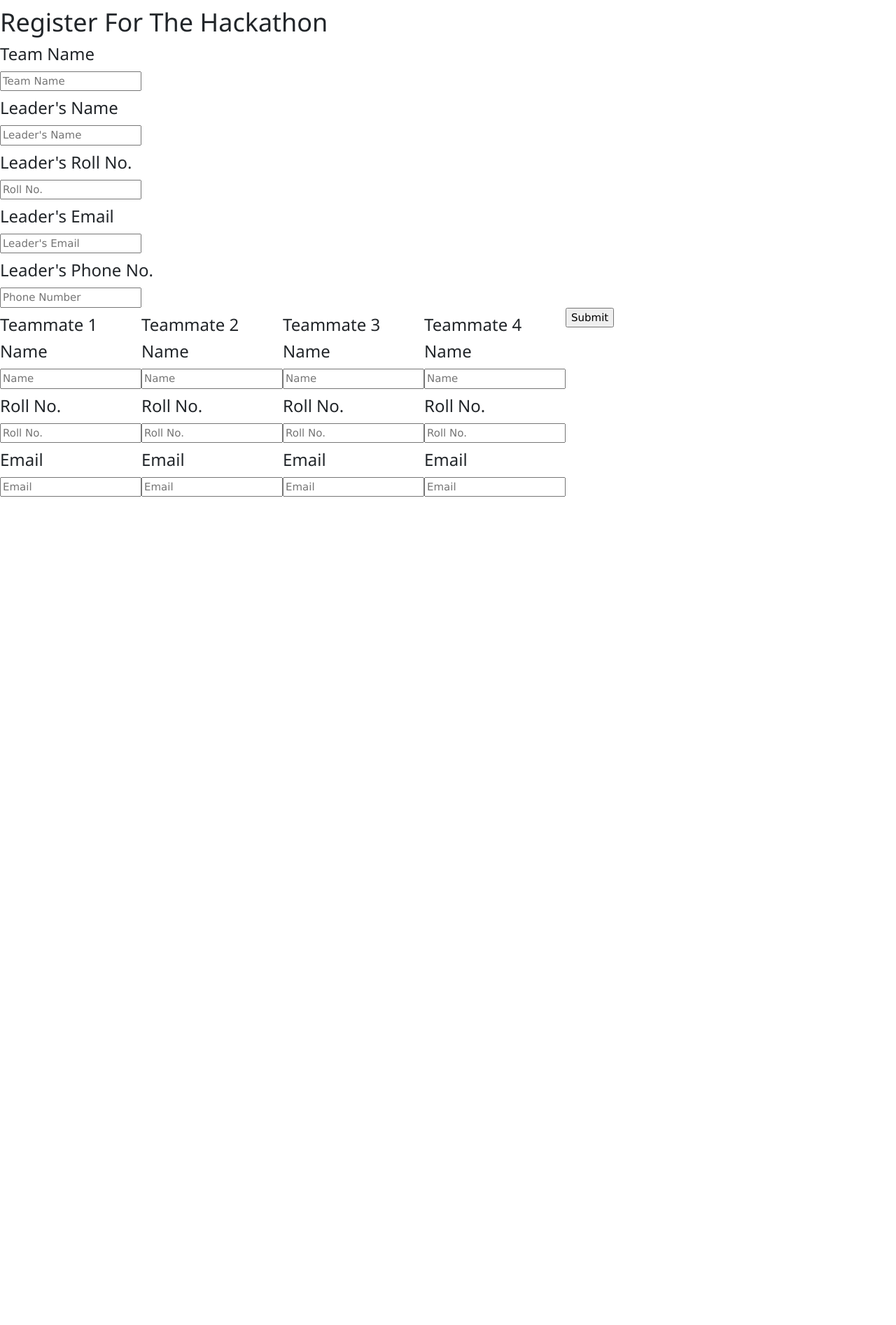
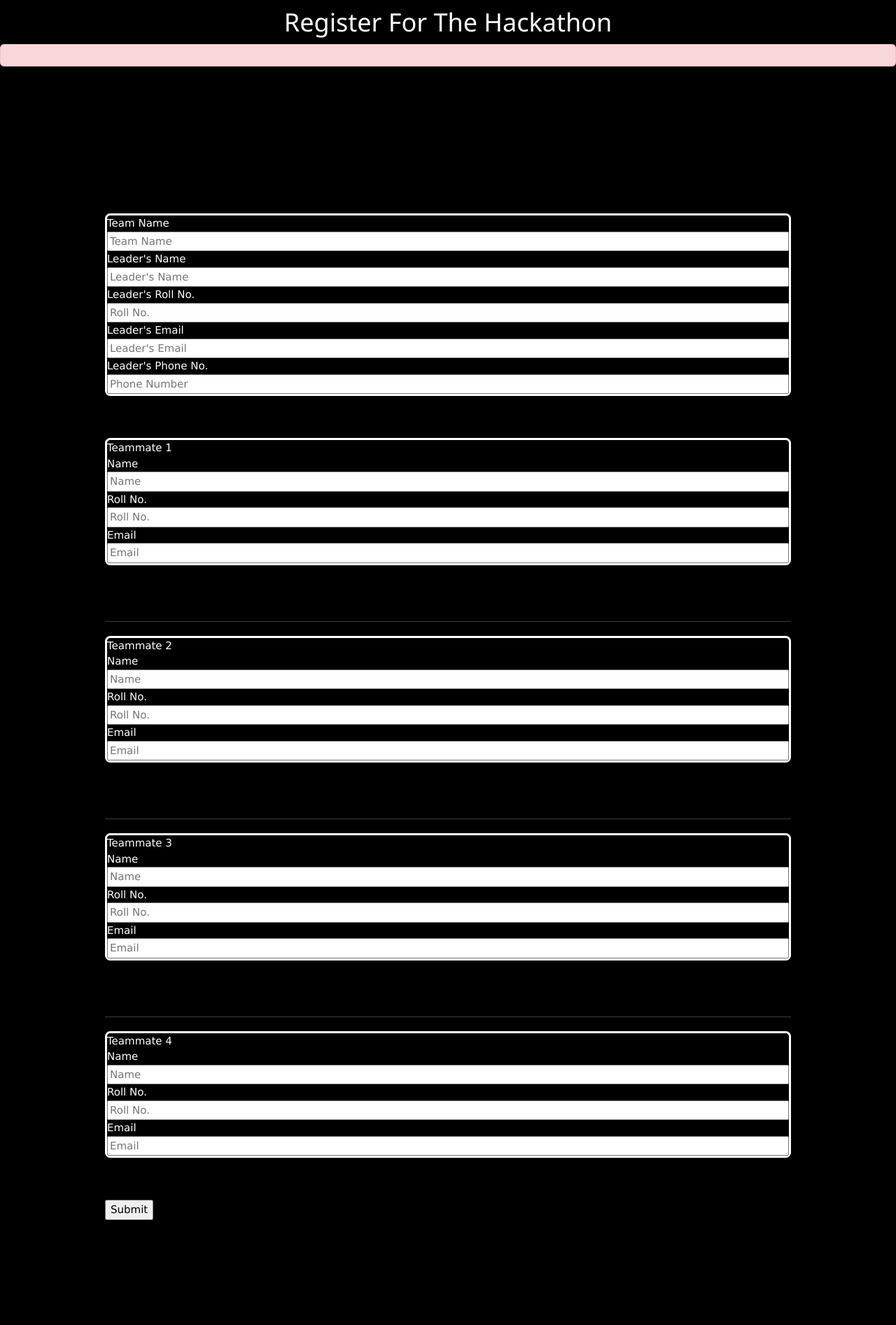
Before and after one commit to Avirat201189221/Hackonix-2022, a Django app: page /register in a window 1280 px wide. Shown: the whole page at 70% size. Before the commit the page ends 710 px from the top, so only its background shows below. Run offline with Django 4.2, Linux system fonts and the light colour scheme.

Commit message:
merge conflict resolved

```diff
--- a/Hackonix-Website/static/css/register-styles.css
+++ b/Hackonix-Website/static/css/register-styles.css
@@ -1,18 +1,44 @@
+body{
+    background-color: black;
+    color:white;
+}
+p{
+    margin-bottom:0rem;
+}
+.leader{
+    border-style: solid;
+    border-radius: 0.5rem;
+    margin-bottom: 4rem;
+}
+.leader-input{
+    display: flex;
+    flex-direction: column;
+    flex-wrap: nowrap;
+}
+.teammate{
+    display: flex;
+    flex-direction: column;
+    flex-wrap: nowrap;
+    border-style: solid;
+    border-radius: 0.5rem;
+    margin-bottom: 4rem;
 
-
+}
 @media screen and (min-width:768px){
    .form-body{
     display:flex;
-    flex-wrap: wrap;
+    flex-direction:column;
+    flex-wrap: nowrap;
+    padding:10rem;
    }
 
     /* .leader{
-
-    } */
-    /* .teammate{
-        margin:4rem;
-    } */
-    /* .submit{
-
+        display: inline;
+    }
+    .teammate{
+        display: inline;
+    }
+    .submit{
+        display: inline;
     } */
 }
--- a/Hackonix-Website/static/css/style.css
+++ b/Hackonix-Website/static/css/style.css
@@ -1264,7 +1264,7 @@ img{
 /*--------------------*/
 
 #mu-contact {
-	background-color: #000000;
+	background-color: rgb(148, 123, 59);
 	display: inline;
 	float: left;
 	width: 100%;
--- a/Hackonix-Website/templates/register.html
+++ b/Hackonix-Website/templates/register.html
@@ -331,74 +331,77 @@
       </script> {% endcomment %}
       {% comment %} Animation End {% endcomment %}
     <div class="container-page">
-    <h1>Register For The Hackathon</h1>
-    <h2>
-      {% if messages%}
+    <center><h1>Register For The Hackathon</h1></center>
+    <div class="alert alert-danger" role="alert">
+        <div class="message-text">
+        {% if messages%}
         {% for message in messages%}
           {{message}}
         {% endfor %}
       {% endif %}
-
-    </h2>
+      </div>
+    </div>
+    <br><br>
     <div class="form">
       <form action="register" method="post">
         {% csrf_token %}
+        <div class="form-body">
           <div class="leader">
-            <h3>Team Name</h3>
+            <div class="leader-input">
+            <p>Team Name</p>
             <input type="text" name="teamname" placeholder="Team Name"></input>
-            <h3>Leader's Name</h3>
+            <p>Leader's Name</p>
             <input type="text" name="leadername" placeholder="Leader's Name"></input>
-            <h3>Leader's Roll No.</h3>
+            <p>Leader's Roll No.</p>
             <input type="number" name="leaderrollno" placeholder="Roll No."></input>
-            <h3>Leader's Email</h3>
+            <p>Leader's Email</p>
             <input type="email" name="leaderemail" placeholder="Leader's Email"></input>
-            <h3>Leader's Phone No.</h3>
+            <p>Leader's Phone No.</p>
             <input type="number" name="leaderpno" placeholder="Phone Number"></input>
+            </div>
           </div>
 
-        <div class="form-body">
-
           <div class="teammate">
-            <h3>Teammate 1</h3>
-            <h3>Name</h3>
+            <p>Teammate 1</p>
+            <p>Name</p>
             <input type="text" name="teammate1name" placeholder="Name"></input>
-            <h3>Roll No.</h3>
+            <p>Roll No.</p>
             <input type="number" name="teammate1rollno" placeholder="Roll No."></input>
-            <h3>Email</h3>
+            <p>Email</p>
             <input type="email" name="teammate1email" placeholder="Email"></input>
           </div>
 
           <hr>
 
           <div class="teammate">
-            <h3>Teammate 2</h3>
-            <h3>Name</h3>
+            <p>Teammate 2</p>
+            <p>Name</p>
             <input type="text" name="teammate2name" placeholder="Name"></input>
-            <h3>Roll No.</h3>
+            <p>Roll No.</p>
             <input type="number" name="teammate2rollno" placeholder="Roll No."></input>
-            <h3>Email</h3>
+            <p>Email</p>
             <input type="email" name="teammate2email" placeholder="Email"></input>
           </div>
 
           <hr>
 
           <div class="teammate">
-            <h3>Teammate 3</h3>
-            <h3>Name</h3>
+            <p>Teammate 3</p>
+            <p>Name</p>
             <input type="text" name="teammate3name" placeholder="Name"></input>
-            <h3>Roll No.</h3>
+            <p>Roll No.</p>
             <input type="number" name="teammate3rollno" placeholder="Roll No."></input>
-            <h3>Email</h3>
+            <p>Email</p>
             <input type="email" name="teammate3email" placeholder="Email"></input>
           </div>
           <hr>
           <div class="teammate">
-            <h3>Teammate 4</h3>
-            <h3>Name</h3>
+            <p>Teammate 4</p>
+            <p>Name</p>
             <input type="text" name="teammate4name" placeholder="Name"></input>
-            <h3>Roll No.</h3>
+            <p>Roll No.</p>
             <input type="number" name="teammate4rollno" placeholder="Roll No."></input>
-            <h3>Email</h3>
+            <p>Email</p>
             <input type="email" name="teammate4email" placeholder="Email"></input>
           </div>
 
```
Also changed, not shown: Hackonix-Website/templates/index.html (+28 -6 lines).
